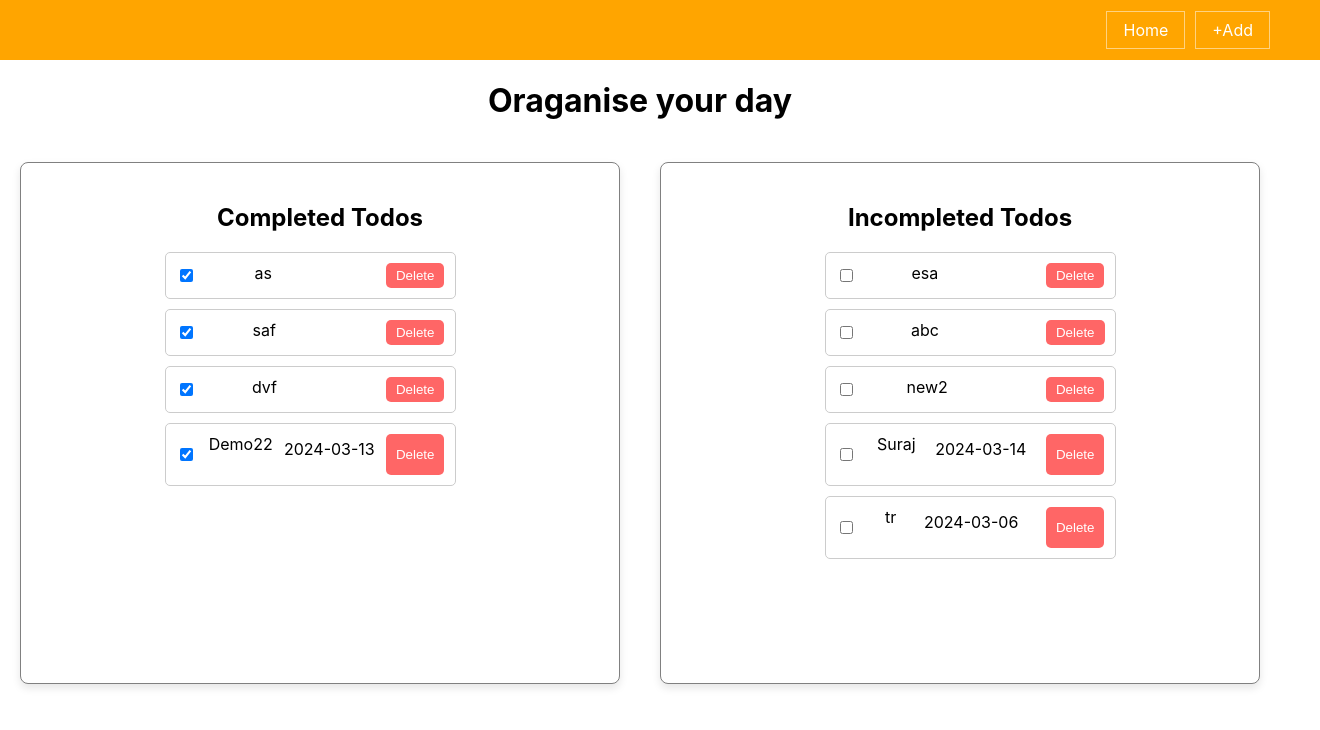
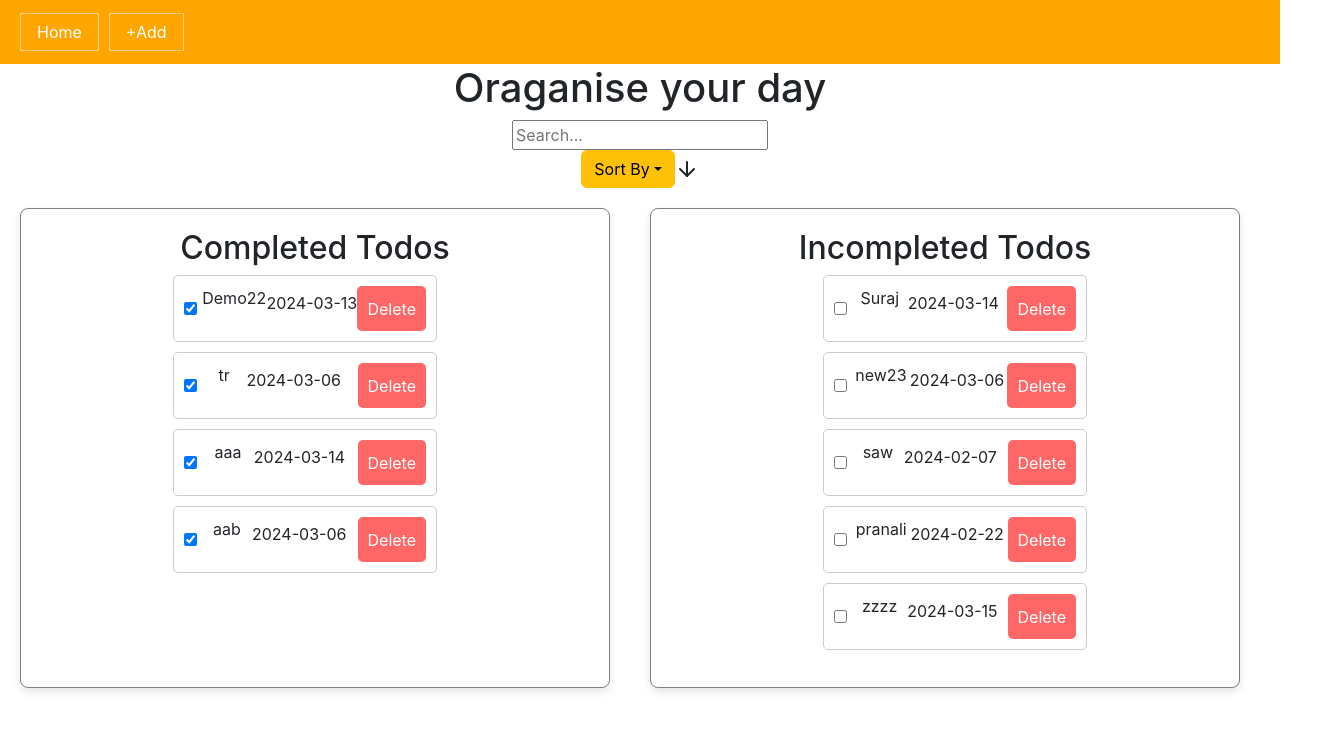
Before and after one commit to Smokashi23/React_assignment, a React (Create React App) app: page / in a window 1280 px wide. Shown: the top 730 px of the page, 1320 px wide, since content can reach past the window. Built offline with nearby package versions, Linux system fonts and the light colour scheme; data requests are answered from the project's data file.

Commit message:
search sort added

```diff
--- a/db.json
+++ b/db.json
@@ -1,35 +1,5 @@
 {
   "data": [
-    {
-      "id": "9568",
-      "todo": "as",
-      "completed": true
-    },
-    {
-      "id": "d289",
-      "todo": "saf",
-      "completed": true
-    },
-    {
-      "id": "1f51",
-      "todo": "dvf",
-      "completed": true
-    },
-    {
-      "id": "20f5",
-      "todo": "esa",
-      "completed": false
-    },
-    {
-      "id": "188e",
-      "todo": "abc",
-      "completed": false
-    },
-    {
-      "id": "a10e",
-      "todo": "new2",
-      "completed": false
-    },
     {
       "id": "9667",
       "todo": "Demo22",
@@ -46,7 +16,43 @@
       "id": "6c8d",
       "todo": "tr",
       "date": "2024-03-06",
+      "completed": true
+    },
+    {
+      "id": "beb2",
+      "todo": "new23",
+      "date": "2024-03-06",
       "completed": false
+    },
+    {
+      "id": "fe6a",
+      "todo": "saw",
+      "date": "2024-02-07",
+      "completed": false
+    },
+    {
+      "id": "7fa1",
+      "todo": "pranali",
+      "date": "2024-02-22",
+      "completed": false
+    },
+    {
+      "id": "db92",
+      "todo": "zzzz",
+      "date": "2024-03-15",
+      "completed": false
+    },
+    {
+      "id": "18bc",
+      "todo": "aaa",
+      "date": "2024-03-14",
+      "completed": true
+    },
+    {
+      "id": "33e4",
+      "todo": "aab",
+      "date": "2024-03-06",
+      "completed": true
     }
   ]
 }
--- a/package.json
+++ b/package.json
@@ -10,7 +10,9 @@
     "@types/node": "^16.18.86",
     "@types/react": "^18.2.61",
     "@types/react-dom": "^18.2.19",
+    "bootstrap": "^5.3.3",
     "json-server": "^1.0.0-alpha.23",
+    "lucide-react": "^0.356.0",
     "react": "^18.2.0",
     "react-dom": "^18.2.0",
     "react-router-dom": "^6.22.2",
--- a/public/index.html
+++ b/public/index.html
@@ -15,6 +15,23 @@
       user's mobile device or desktop. See https://developers.google.com/web/fundamentals/web-app-manifest/
     -->
     <link rel="manifest" href="%PUBLIC_URL%/manifest.json" />
+    <link href="https://cdn.jsdelivr.net/npm/bootstrap@5.3.3/dist/css/bootstrap.min.css" rel="stylesheet" integrity="sha384-QWTKZyjpPEjISv5WaRU9OFeRpok6YctnYmDr5pNlyT2bRjXh0JMhjY6hW+ALEwIH" crossorigin="anonymous">
+    <script src="https://cdn.jsdelivr.net/npm/bootstrap@5.3.3/dist/js/bootstrap.bundle.min.js" integrity="sha384-YvpcrYf0tY3lHB60NNkmXc5s9fDVZLESaAA55NDzOxhy9GkcIdslK1eN7N6jIeHz" crossorigin="anonymous"></script>
+    <script
+      src="https://code.jquery.com/jquery-3.2.1.slim.min.js"
+      integrity="sha384-KJ3o2DKtIkvYIK3UENzmM7KCkRr/rE9/Qpg6aAZGJwFDMVNA/GpGFF93hXpG5KkN"
+      crossorigin="anonymous"
+    ></script>
+    <script
+      src="https://cdn.jsdelivr.net/npm/popper.js@1.12.9/dist/umd/popper.min.js"
+      integrity="sha384-ApNbgh9B+Y1QKtv3Rn7W3mgPxhU9K/ScQsAP7hUibX39j7fakFPskvXusvfa0b4Q"
+      crossorigin="anonymous"
+    ></script>
+    <script
+      src="https://cdn.jsdelivr.net/npm/bootstrap@4.0.0/dist/js/bootstrap.min.js"
+      integrity="sha384-JZR6Spejh4U02d8jOt6vLEHfe/JQGiRRSQQxSfFWpi1MquVdAyjUar5+76PVCmYl"
+      crossorigin="anonymous"
+    ></script>
     <!--
       Notice the use of %PUBLIC_URL% in the tags above.
       It will be replaced with the URL of the `public` folder during the build.
--- a/src/App.tsx
+++ b/src/App.tsx
@@ -1,12 +1,15 @@
 import React from "react";
 import "./App.css";
 import Todo from "./components/Todo";
+import "bootstrap/dist/css/bootstrap.css";
 import FetchData from "./components/FetchData";
 import { BrowserRouter, Routes, Route } from "react-router-dom";
 import List from "./container/TodoContainer";
 
 function App() {
-  return <Todo />;
+  return (
+  <Todo />
+  );
 }
 
 export default App;
--- /dev/null
+++ b/src/components/Search.tsx
@@ -0,0 +1,27 @@
+import React from "react";
+
+interface SearchProps {
+  // searchText: string;
+  setSearchText: (text: string) => void;
+  filterTodo: Function;
+}
+
+const Search = ({ setSearchText, filterTodo }: SearchProps) => {
+  const handleSearchChange = (e: React.ChangeEvent<HTMLInputElement>) => {
+    console.log(e.target.value);
+    setSearchText(e.target.value);
+    // filterTodo();
+    console.log("After filter todo");
+  };
+
+  return (
+    <input
+      type="search"
+      placeholder="Search..."
+      // value={searchText}
+      onChange={handleSearchChange}
+    />
+  );
+};
+
+export default Search;
--- /dev/null
+++ b/src/components/Sort.tsx
@@ -0,0 +1,18 @@
+import React, { useState } from "react";
+import SortContainer  from "../container/SortContainer";
+
+function Sort() {
+  const [sortBy, setSortBy] = useState<string>("name");
+  const [sortOrder, setSortOrder] = useState<string>("asc");
+
+  const handleSortChange = (criteria: string) => {
+    setSortBy(criteria);
+    setSortOrder(sortOrder === "asc" ? "desc" : "asc");
+  };
+
+  return (
+    <SortContainer sortBy={sortBy} sortOrder={sortOrder} handleSort={handleSortChange} />
+  );
+}
+
+export default Sort;
--- /dev/null
+++ b/src/container/SearchContainer.tsx
@@ -0,0 +1,41 @@
+// import React, { useState } from "react";
+
+// export interface SearchProps {
+//   setSearch: React.Dispatch<React.SetStateAction<string>>;
+// }
+
+// const Search = ({ setSearch }: SearchProps) => {
+//   const [searchText, setSearchText] = useState("");
+
+//   const handleSearchChange = (e: React.ChangeEvent<HTMLInputElement>) => {
+//     setSearchText(e.target.value);
+//     setSearch(e.target.value);
+//   };
+
+//   return (
+//     <input
+//       type="search"
+//       placeholder="Search..."
+//       value={searchText}
+//       onChange={handleSearchChange}
+//     />
+//   );
+// };
+
+// export default Search;
+
+import React, { useState } from "react";
+import Search from "../components/Search";
+
+interface SearchContainerProps {
+  setSearch: React.Dispatch<React.SetStateAction<string>>;
+  filterTodo:Function
+}
+
+const SearchContainer = ({ setSearch,filterTodo }: SearchContainerProps) => {
+  return (
+    <Search  setSearchText={setSearch} filterTodo={filterTodo}/>
+  );
+};
+
+export default SearchContainer;
--- /dev/null
+++ b/src/container/SortContainer.tsx
@@ -0,0 +1,31 @@
+import { ArrowUp,ArrowDown } from "lucide-react";
+import React from "react";
+
+interface SortContainerProps {
+  sortBy: string;
+  sortOrder: string;
+  handleSort: (criteria: string) => void;
+}
+
+const SortContainer: React.FC<SortContainerProps> = ({ sortBy, sortOrder, handleSort }) => {
+  return (
+    <div className="dropdown">
+      <button className="btn btn-warning dropdown-toggle" type="button" id="dropdownMenuButton" data-toggle="dropdown" aria-haspopup="true" aria-expanded="false">
+        Sort By
+      </button>
+      <div className="dropdown-menu" aria-labelledby="dropdownMenuButton">
+        <button className={`dropdown-item ${sortBy === "name" ? "active" : ""}`} onClick={() => handleSort("name")}>
+          Name
+        </button>
+        <button className={`dropdown-item ${sortBy === "date" ? "active" : ""}`} onClick={() => handleSort("date")}>
+          Date
+        </button>
+      </div>
+      <span onClick={() => handleSort(sortBy)}>
+        {sortOrder === "asc" ? <ArrowUp /> : <ArrowDown />}
+      </span>
+    </div>
+  );
+}
+
+export default SortContainer;
--- a/src/container/TodoContainer.tsx
+++ b/src/container/TodoContainer.tsx
@@ -2,7 +2,9 @@ import { useNavigate } from "react-router-dom";
 import { useEffect, useMemo, useState } from "react";
 import TodoItem from "../components/TodoItems";
 import TodoComponent from "../models/todoItem";
-
+import SearchContainer from "./SearchContainer";
+import SortContainer from "./SortContainer";
+import Sort from "../components/Sort";
 
 interface ListProps {
   data: TodoComponent[];
@@ -11,6 +13,9 @@ interface ListProps {
 
 function TodoContainer({ data, refetchData }: ListProps) {
   const [todolist, setTodolist] = useState<TodoComponent[]>(data);
+  const [searchText, setSearchText] = useState("");
+  const [sortBy, setSortBy] = useState<string>("title");
+  const [sortOrder, setSortOrder] = useState<string>("asc");
   const navigate = useNavigate();
 
   useEffect(() => {
@@ -69,15 +74,75 @@ function TodoContainer({ data, refetchData }: ListProps) {
       .catch((err) => console.error("Error updating todo:", err));
   };
 
+  // const [filterTodos, setFilterTodos] = useState<TodoComponent[]>(todolist);
+
+  // function filterTodo() {
+  //   // console.log("filtered todo");
+
+  //   // const searchQuery = searchText.length
+  //   if (searchText) {
+  //     const newArr = todolist.filter((item) =>
+  //       item.todo.toLowerCase().includes(searchText.toLowerCase())
+  //     );
+  //     setFilterTodos(newArr);
+  //   } else {
+  //     console.log("In empty search");
+  //     setFilterTodos(todolist);
+  //   }
+  //   console.log(todolist);
+  //   // const filteredTodos = todolist.filter((item) =>
+  //   //   searchText === ""
+  //   //     ? item
+  //   //     : item.todo.toLowerCase().includes(searchText.toLowerCase())
+  //   // );
+  //   // console.log(filteredTodos);
+  //   // setTodolist(filteredTodos);
+  // }
+
+  // console.log("Search", searchText);
+
+  // useEffect(() )
+
+  const filterTodos = useMemo(
+    () =>
+      todolist.filter((item) =>
+        item.todo.toLowerCase().includes(searchText.toLowerCase())
+      ),
+    [searchText, todolist]
+  );
+  console.log("Filter", todolist);
+
+
+  const handleSort = (criteria: string) => {
+    if (criteria === sortBy) {
+      setSortOrder(sortOrder === "asc" ? "desc" : "asc");
+    } else {
+      setSortBy(criteria);
+      setSortOrder("asc");
+    }
+  };
+
+
+  filterTodos.sort((a: TodoComponent, b: TodoComponent) => {
+    if (sortBy === "name") {
+      return sortOrder === "asc" ? a.todo.localeCompare(b.todo) : b.todo.localeCompare(a.todo);
+    } else if (sortBy === "date") {
+      return sortOrder === "asc" ? new Date(a.date).getTime() - new Date(b.date).getTime() : new Date(b.date).getTime() - new Date(a.date).getTime();
+    }
+    return 0;
+  });
 
 
   return (
     <div>
+      <SearchContainer setSearch={setSearchText} filterTodo={() => {}} />
+      <SortContainer handleSort={handleSort} sortBy={""} sortOrder={""} />
       <div className="viewList">
         <div className="com">
           <h2>Completed Todos</h2>
+
           <ul className="todo-list completed">
-            {todolist.map((item) => {
+            {filterTodos.map((item) => {
               return (
                 item.completed && (
                   <TodoItem
@@ -96,7 +161,7 @@ function TodoContainer({ data, refetchData }: ListProps) {
         <div className="incom">
           <h2>Incompleted Todos</h2>
           <ul className="todo-list incompleted">
-            {todolist.map((item) => {
+            {filterTodos.map((item) => {
               return (
                 !item.completed && (
                   <TodoItem
```
Also changed, not shown: src/css_styles/Todo.css (+14 -0 lines), 1 other file (tests, documents, lock files or other folders).
